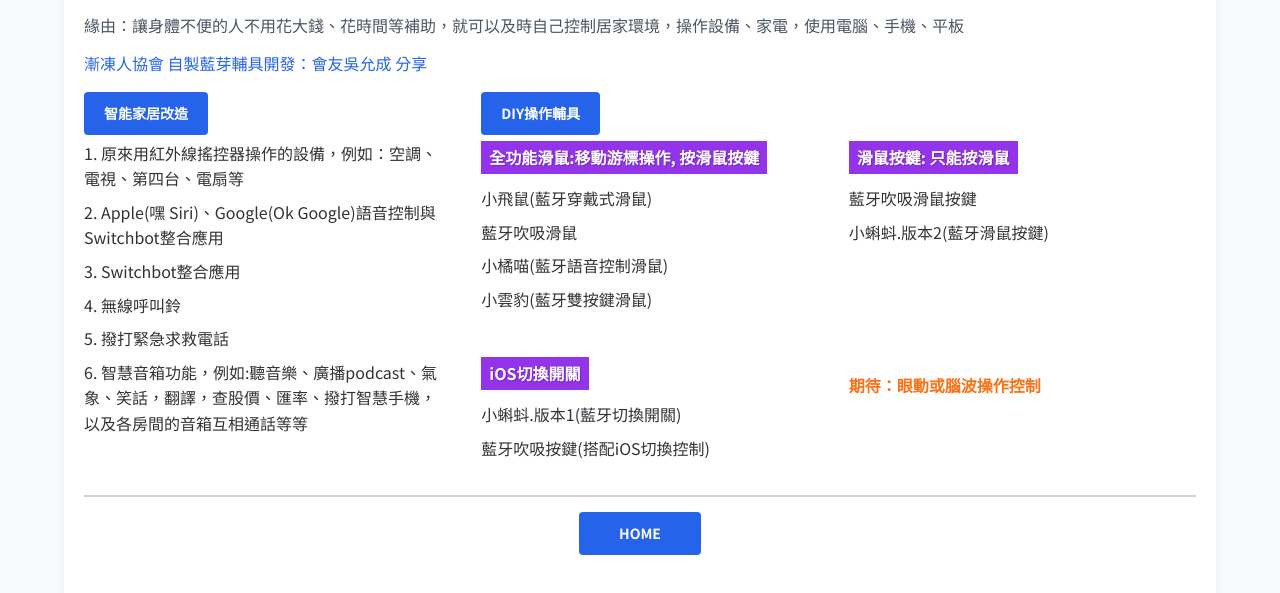
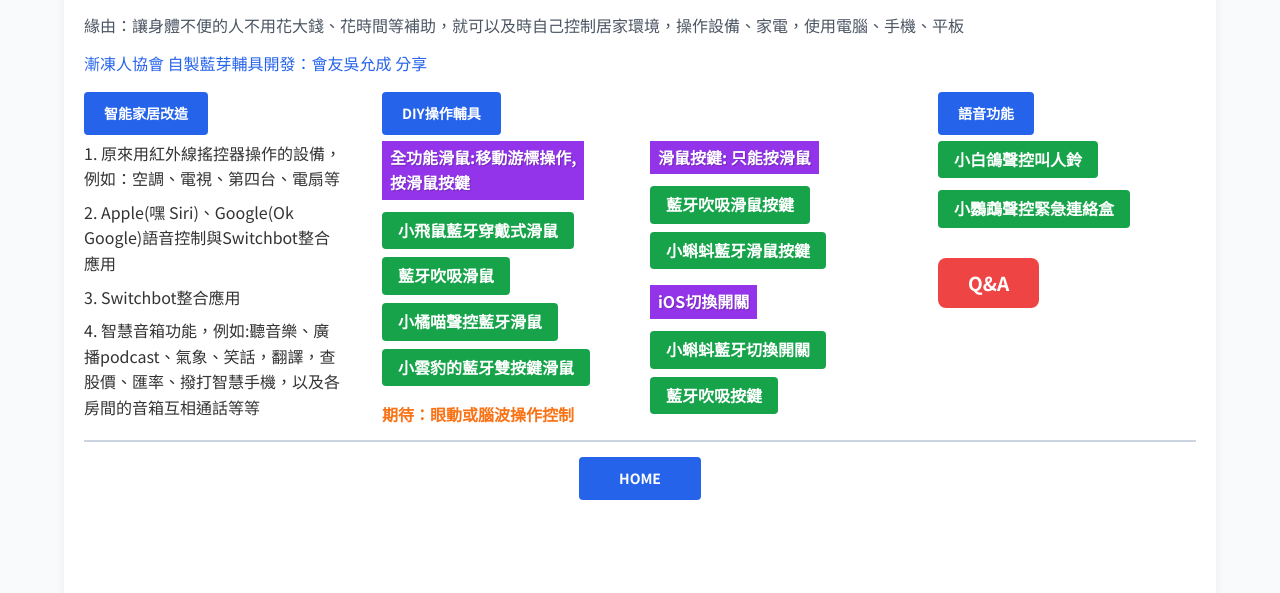
Before and after one commit to wen033codes/projectwu, a plain HTML site: page index.html in a window 1280 px wide. Shown: the part 93-686 px from the top of the page. Drawn offline with Linux system fonts and the light colour scheme.

Commit message:
feat: Replace DIY Assistive page with a new QA page and update feature layout to three columns with distinct device button styling.

```diff
--- a/index.html
+++ b/index.html
@@ -38,8 +38,6 @@
                         <li>原來用紅外線搖控器操作的設備，例如：空調、電視、第四台、電扇等</li>
                         <li>Apple(嘿 Siri)、Google(Ok Google)語音控制與Switchbot整合應用</li>
                         <li>Switchbot整合應用</li>
-                        <li>無線呼叫鈴</li>
-                        <li>撥打緊急求救電話</li>
                         <li>智慧音箱功能，例如:聽音樂、廣播podcast、氣象、笑話，翻譯，查股價、匯率、撥打智慧手機，以及各房間的音箱互相通話等等</li>
                     </ol>
                 </section>
@@ -47,39 +45,98 @@
 
             <div class="feature-column diy-assistive">
                 <div class="button-group">
-                    <a href="diy-assistive.html" class="primary-btn">DIY操作輔具</a>
+                    <span class="primary-btn" style="cursor: default; background-color: var(--dark-blue);">DIY操作輔具</span>
                 </div>
 
                 <section class="section">
 
                     <div class="diy-grid-container">
+                        <div>
                             <div class="category-block">
-                            <span class="category-label">全功能滑鼠:移動游標操作, 按滑鼠按鍵</span>
+                                <span class="category-label">全功能滑鼠:移動游標操作,<br>按滑鼠按鍵</span>
                                 <ul class="item-list">
-                                <li>小飛鼠(藍牙穿戴式滑鼠)</li>
-                                <li>藍牙吹吸滑鼠</li>
-                                <li>小橘喵(藍牙語音控制滑鼠)</li>
-                                <li>小雲豹(藍牙雙按鍵滑鼠)</li>
+                                <li>
+                                    <div class="device-item" style="margin-bottom: 0;">
+                                        <a href="flying-squirrel-mouse.html" class="primary-btn" style="padding: 6px 16px; font-size: 16px;">小飛鼠藍牙穿戴式滑鼠</a>
+                                    </div>
+                                </li>
+                                <li>
+                                    <div class="device-item" style="margin-bottom: 0;">
+                                        <a href="puff-suck-mouse.html" class="primary-btn" style="padding: 6px 16px; font-size: 16px;">藍牙吹吸滑鼠</a>
+                                    </div>
+                                </li>
+                                <li>
+                                    <div class="device-item" style="margin-bottom: 0;">
+                                        <a href="orange-cat-mouse.html" class="primary-btn" style="padding: 6px 16px; font-size: 16px;">小橘喵聲控藍牙滑鼠</a>
+                                    </div>
+                                </li>
+                                <li>
+                                    <div class="device-item" style="margin-bottom: 0;">
+                                        <a href="cloud-leopard-mouse.html" class="primary-btn" style="padding: 6px 16px; font-size: 16px;">小雲豹的藍牙雙按鍵滑鼠</a>
+                                    </div>
+                                </li>
                                 </ul>
                             </div>
 
+                            <p class="highlight-orange">期待：眼動或腦波操作控制</p>
+                        </div>
+
+                        <div>
                             <div class="category-block">
                                 <span class="category-label">滑鼠按鍵: 只能按滑鼠</span>
                                 <ul class="item-list">
-                                <li>藍牙吹吸滑鼠按鍵</li>
-                                <li>小蝌蚪.版本2(藍牙滑鼠按鍵)</li>
+                                    <li>
+                                        <div class="device-item" style="margin-bottom: 0;">
+                                            <a href="puff-suck-mouse-button.html" class="primary-btn" style="padding: 6px 16px; font-size: 16px;">藍牙吹吸滑鼠按鍵</a>
+                                        </div>
+                                    </li>
+                                    <li>
+                                        <div class="device-item" style="margin-bottom: 0;">
+                                            <a href="tadpole-mouse-button-v2.html" class="primary-btn" style="padding: 6px 16px; font-size: 16px;">小蝌蚪藍牙滑鼠按鍵</a>
+                                        </div>
+                                    </li>
                                 </ul>
                             </div>
 
                             <div class="category-block">
                                 <span class="category-label">iOS切換開關</span>
                                 <ul class="item-list">
-                                <li>小蝌蚪.版本1(藍牙切換開關)</li>
-                                <li>藍牙吹吸按鍵(搭配iOS切換控制)</li>
+                                    <li>
+                                        <div class="device-item" style="margin-bottom: 0;">
+                                            <a href="tadpole-switch-v1.html" class="primary-btn" style="padding: 6px 16px; font-size: 16px;">小蝌蚪藍牙切換開關</a>
+                                        </div>
+                                    </li>
+                                    <li>
+                                        <div class="device-item" style="margin-bottom: 0;">
+                                            <a href="puff-suck-switch.html" class="primary-btn" style="padding: 6px 16px; font-size: 16px;">藍牙吹吸按鍵</a>
+                                        </div>
+                                    </li>
                                 </ul>
                             </div>
+                        </div>
+                    </div>
+                </section>
+            </div>
 
-                        <p class="highlight-orange">期待：眼動或腦波操作控制</p>
+            <div class="feature-column voice-function">
+                <div class="button-group">
+                    <a href="#" class="primary-btn">語音功能</a>
+                </div>
+                <section class="section">
+                    <ol class="feature-list" style="list-style: none; padding-left: 0;">
+                        <li>
+                            <div class="device-item" style="margin-bottom: 12px;">
+                                <a href="white-pigeon-bell.html" class="primary-btn" style="padding: 6px 16px; font-size: 16px;">小白鴿聲控叫人鈴</a>
+                            </div>
+                        </li>
+                        <li>
+                            <div class="device-item" style="margin-bottom: 0;">
+                                <a href="parrot-emergency-box.html" class="primary-btn" style="padding: 6px 16px; font-size: 16px;">小鸚鵡聲控緊急連絡盒</a>
+                            </div>
+                        </li>
+                    </ol>
+                    <div style="margin-top: 30px; text-align: left;">
+                        <a href="qa.html" class="primary-btn" style="background-color: #ef4444; font-size: 1.2rem; padding: 10px 30px; border-radius: 8px;">Q&amp;A</a>
                     </div>
                 </section>
             </div>
--- a/style.css
+++ b/style.css
@@ -210,6 +210,15 @@
     margin-bottom: 20px;
 }
 
+/* Distinct color for device buttons to differentiate from main category headers */
+.device-item .primary-btn {
+    background-color: #16a34a; /* Green */
+}
+
+.device-item .primary-btn:hover {
+    background-color: #15803d; /* Darker Green */
+}
+
 .device-name {
     font-size: 1.1rem;
     color: #333;
@@ -389,7 +398,7 @@
     margin-top: 8px;
 }
 
-/* Layout for Two-Column Features */
+/* Layout for Three-Column Features */
 .features-container {
     display: flex;
     flex-wrap: wrap;
@@ -399,17 +408,21 @@
 
 .feature-column {
     /* Common styles for columns */
-    min-width: 300px;
+    min-width: 250px;
     /* Ensure columns don't get too squished */
 }
 
-/* Specific ratios: 1:2 */
+/* Specific ratios: 1:2:1 */
 .smart-home {
     flex: 1;
 }
 
 .diy-assistive {
     flex: 2;
+}
+
+.voice-function {
+    flex: 1;
 }
 
 /* Internal grid for DIY Assistive section */
```
Also changed, not shown: diy-assistive.html (deleted, +0 -117 lines), qa.html (added, +58 -0 lines), smart-home.html (+1 -11 lines). Lines whose indentation alone changed are shown as unchanged.
